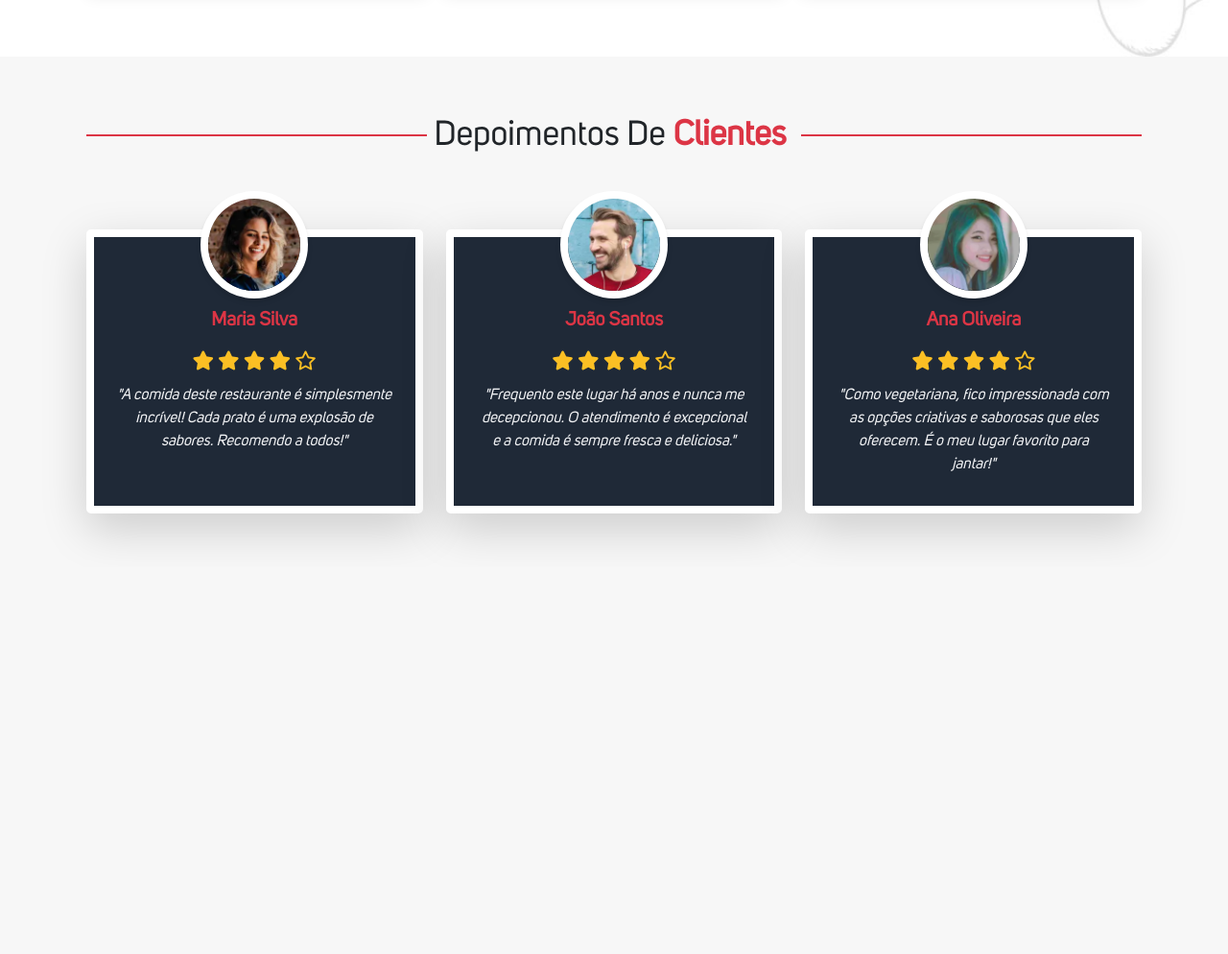
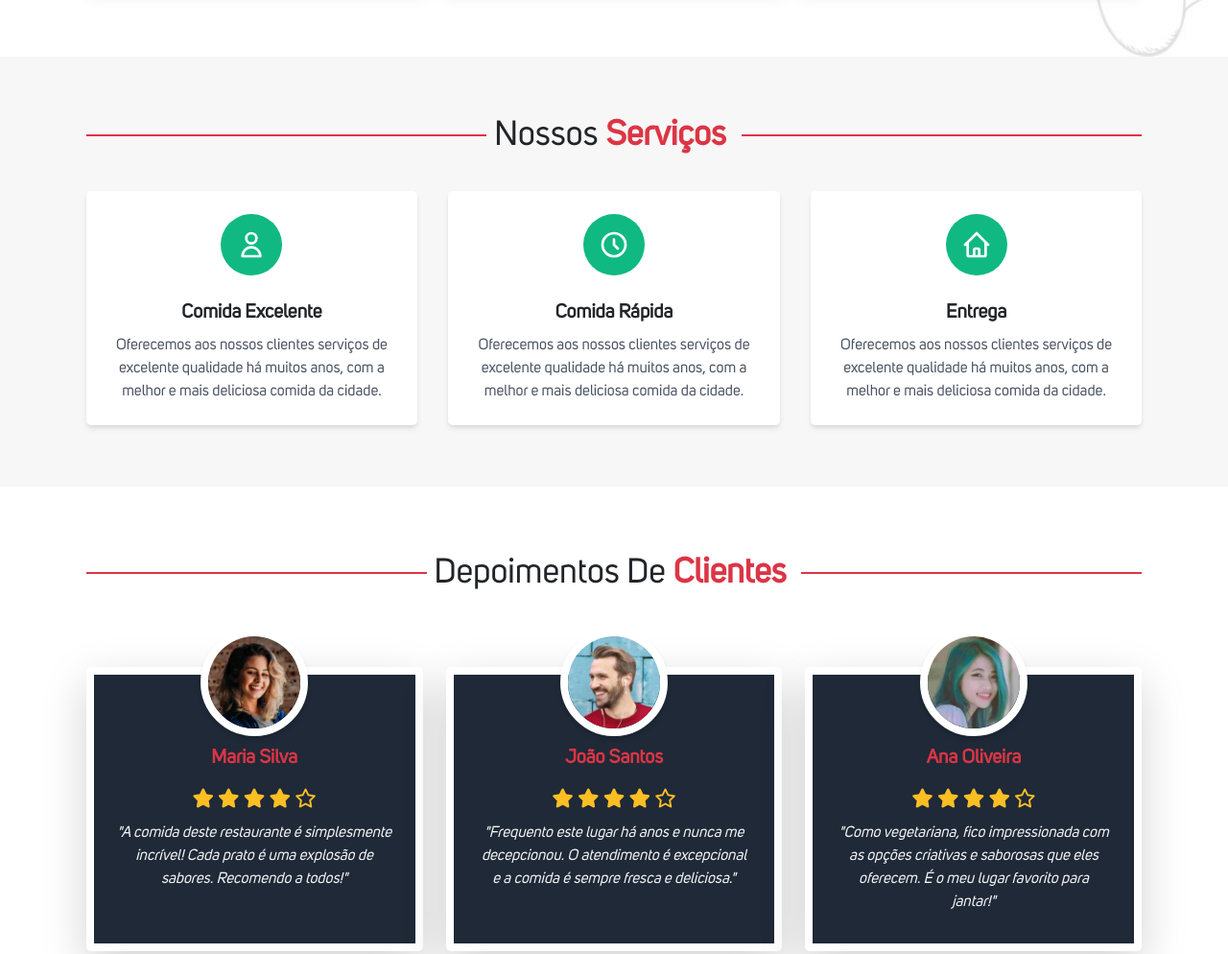
Before and after one commit to emersonpessoa01/landingpage-restaurante, a website: page public/index.html in a window 1280 px wide. Shown: the part 3049-4043 px from the top of the page at 96% size. Before the commit the page ends 3640 px from the top, so only its background shows below. Drawn offline with nearby package versions, Linux system fonts and the light colour scheme; no server answers; a web font is replaced by a local one.

Commit message:
feat: added service :sparkles:

```diff
--- a/public/index.html
+++ b/public/index.html
@@ -356,9 +356,61 @@
         </div>
       </div>
     </section>
+    <!-- Serviços -->
+    <section class="bg-gray-10 mx-auto mt-8 px-8 py-6" id="service">
+      <h2 class="text-center text-3xl bordered-title mb-10">
+        Nossos
+        <span class="text-danger bordered-title p-0 m-0 font-bold">Serviços</span>
+      </h2>
+      <div class="grid grid-cols-1 md:grid-cols-3 gap-8">
+        <div class="bg-white rounded-lg shadow-md p-6 text-center">
+          <div class="w-16 h-16 mx-auto mb-4 bg-green-500 rounded-full flex items-center justify-center">
+            <svg xmlns="http://www.w3.org/2000/svg" class="h-8 w-8 text-white" fill="none" viewBox="0 0 24 24" stroke="currentColor">
+              <path
+                stroke-linecap="round"
+                stroke-linejoin="round"
+                stroke-width="2"
+                d="M16 7a4 4 0 11-8 0 4 4 0 018 0zM12 14a7 7 0 00-7 7h14a7 7 0 00-7-7z"
+              />
+            </svg>
+          </div>
+          <h3 class="text-xl font-semibold mb-2">Comida excelente</h3>
+          <p class="text-gray-600 normal-case">
+            Oferecemos aos nossos clientes serviços de excelente qualidade há muitos anos, com a melhor e mais deliciosa comida da cidade.
+          </p>
+        </div>
+        <div class="bg-white rounded-lg shadow-md p-6 text-center">
+          <div class="w-16 h-16 mx-auto mb-4 bg-green-500 rounded-full flex items-center justify-center">
+            <svg xmlns="http://www.w3.org/2000/svg" class="h-8 w-8 text-white" fill="none" viewBox="0 0 24 24" stroke="currentColor">
+              <path stroke-linecap="round" stroke-linejoin="round" stroke-width="2" d="M12 8v4l3 3m6-3a9 9 0 11-18 0 9 9 0 0118 0z" />
+            </svg>
+          </div>
+          <h3 class="text-xl font-semibold mb-2">Comida rápida</h3>
+          <p class="text-gray-600 normal-case">
+            Oferecemos aos nossos clientes serviços de excelente qualidade há muitos anos, com a melhor e mais deliciosa comida da cidade.
+          </p>
+        </div>
+        <div class="bg-white rounded-lg shadow-md p-6 text-center">
+          <div class="w-16 h-16 mx-auto mb-4 bg-green-500 rounded-full flex items-center justify-center">
+            <svg xmlns="http://www.w3.org/2000/svg" class="h-8 w-8 text-white" fill="none" viewBox="0 0 24 24" stroke="currentColor">
+              <path
+                stroke-linecap="round"
+                stroke-linejoin="round"
+                stroke-width="2"
+                d="M3 12l2-2m0 0l7-7 7 7M5 10v10a1 1 0 001 1h3m10-11l2 2m-2-2v10a1 1 0 01-1 1h-3m-6 0a1 1 0 001-1v-4a1 1 0 011-1h2a1 1 0 011 1v4a1 1 0 001 1m-6 0h6"
+              />
+            </svg>
+          </div>
+          <h3 class="text-xl font-semibold mb-2">Entrega</h3>
+          <p class="text-gray-600 normal-case">
+            Oferecemos aos nossos clientes serviços de excelente qualidade há muitos anos, com a melhor e mais deliciosa comida da cidade.
+          </p>
+        </div>
+      </div>
+    </section>
     <!-- Testemonials -->
-    <section class="gb-gray-10 mx-auto mt-8 px-8 py-6" id="testemonials">
-      <h2 class="text-center text-3xl bordered-title mb-10">
+    <section class="bg-white mx-auto mt-8 px-8 py-6" id="testemonials">
+      <h2 class="text-center text-3xl bordered-title my-10">
         Depoimentos de
         <span class="text-danger bordered-title p-0 m-0 font-bold">clientes</span>
       </h2>
```
Also changed, not shown: public/image/icon-fast-food.png (added), public/image/prato.png (added).
